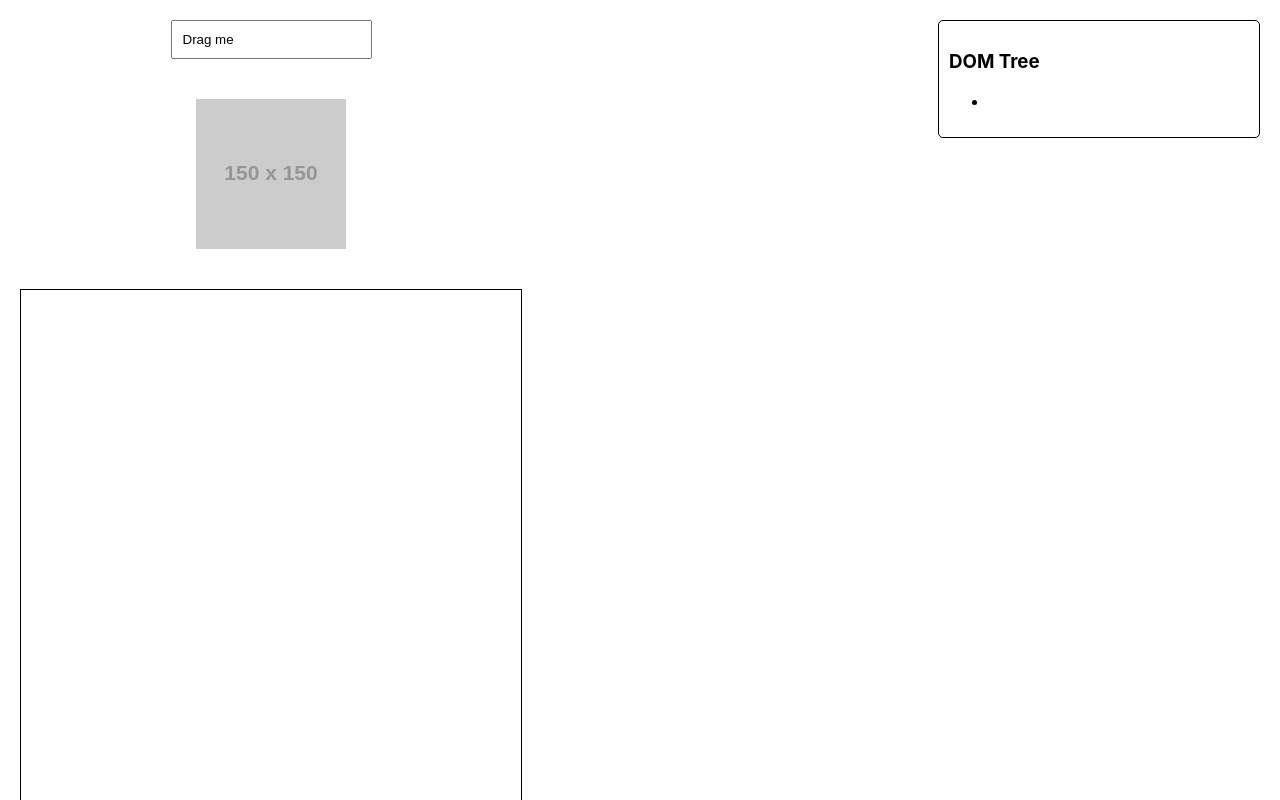
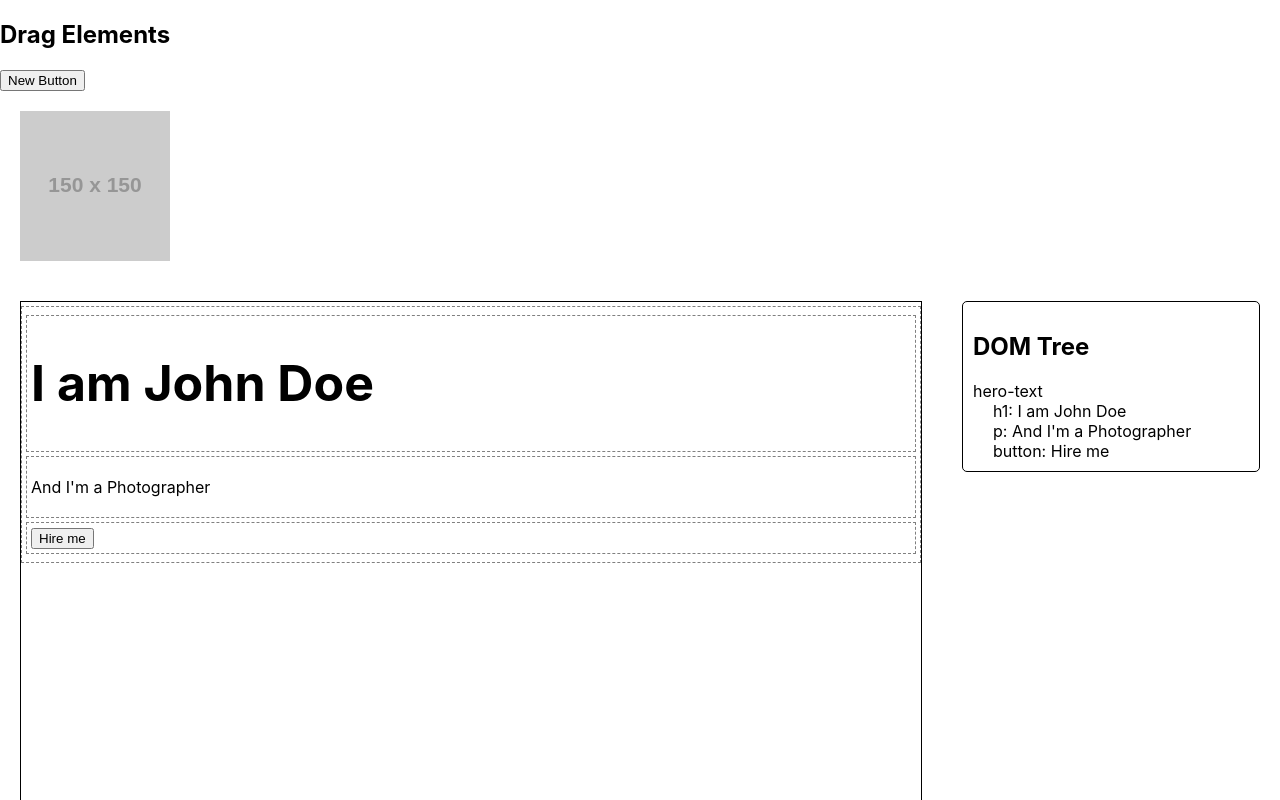
Before and after one commit to Harsh71019/visual-editor, a React (Create React App) app: page / in a window 1280 px wide. Shown: the top 800 px of the page. Built offline with nearby package versions, Linux system fonts and the light colour scheme; the HTML template or start-up script is replaced by a standard one.

Commit message:
reorder working

```diff
--- a/src/App.js
+++ b/src/App.js
@@ -1,36 +1,111 @@
 import React, { useState } from 'react';
 import { DndProvider } from 'react-dnd';
 import { HTML5Backend } from 'react-dnd-html5-backend';
-import DragButton from './components/button/dragbutton.jsx';
 import DropZone from './components/dropzone/dropzone.jsx';
 import DomTree from './components/domtree/domtree.jsx';
+import DragButton from './components/button/dragbutton.jsx';
 import DragImage from './components/image/image.jsx';
 import './App.css';
 
+const initialJson = {
+  type: 'div',
+  props: {
+    className: 'hero-image',
+    children: [
+      {
+        type: 'div',
+        props: {
+          className: 'hero-text',
+          children: [
+            {
+              type: 'h1',
+              props: {
+                id: '1',
+                style: { fontSize: '50px' },
+                content: 'I am John Doe',
+                csEditable: true,
+              },
+            },
+            {
+              type: 'p',
+              props: {
+                id: '2',
+                content: "And I'm a Photographer",
+                csEditable: true,
+              },
+            },
+            {
+              type: 'button',
+              props: {
+                id: '3',
+                content: 'Hire me',
+                csEditable: true,
+              },
+            },
+          ],
+        },
+      },
+    ],
+  },
+};
+
 function App() {
-  const [nodes, setNodes] = useState([
-    { id: 'root', type: 'div', children: [] },
-  ]);
+  const [json, setJson] = useState(initialJson);
 
-  const updateNodes = (item) => {
-    setNodes((prevNodes) => {
-      const newNodes = JSON.parse(JSON.stringify(prevNodes));
-      const rootNode = newNodes[0];
-      rootNode.children.push(item);
-      return newNodes;
+  const reorderElements = (id, offsetY, type, content) => {
+    const newJson = { ...json };
+    const elements = newJson.props.children[0].props.children;
+
+    const index = elements.findIndex((el) => el.id === id);
+    const [movedElement] = elements.splice(index, 1);
+
+    let insertIndex = elements.findIndex((el) => {
+      const elDom = document.getElementById(el.id);
+      if (elDom) {
+        const elRect = elDom.getBoundingClientRect();
+        return offsetY < elRect.top;
+      }
+      return false;
     });
+
+    if (insertIndex === -1) {
+      elements.push(movedElement);
+    } else {
+      elements.splice(insertIndex, 0, movedElement);
+    }
+
+    setJson(newJson);
+  };
+
+  const handleChange = (id, newText) => {
+    const newJson = { ...json };
+    const elements = newJson.props.children[0].props.children;
+
+    const element = elements.find((el) => el.id === id);
+    if (element) {
+      element.props.content = newText;
+    }
+
+    setJson(newJson);
   };
 
   return (
     <DndProvider backend={HTML5Backend}>
+      <div>
+        <h2>Drag Elements</h2>
+        <DragButton id='dragButton1' content='New Button' />
+        <DragImage id='dragImage1' />
+      </div>
       <div className='App'>
         <div className='left'>
-          <DragButton />
-          <DragImage />
-          <DropZone onDrop={updateNodes} />
+          <DropZone
+            json={json}
+            onReorder={reorderElements}
+            onChange={handleChange}
+          />
         </div>
         <div className='right'>
-          <DomTree nodes={nodes} setNodes={setNodes} />
+          <DomTree nodes={json.props.children} />
         </div>
       </div>
     </DndProvider>
--- a/src/components/button/dragbutton.jsx
+++ b/src/components/button/dragbutton.jsx
@@ -1,34 +1,24 @@
-import React, { useState } from 'react';
+import React from 'react';
 import { useDrag } from 'react-dnd';
 
-const DragButton = () => {
-  const [name, setName] = useState('Drag me');
-
+const DragButton = ({ id, content }) => {
   const [{ isDragging }, drag] = useDrag(() => ({
     type: 'button',
-    item: { id: `button-${Date.now()}`, type: 'button', name },
+    item: { id, type: 'button', content },
     collect: (monitor) => ({
       isDragging: !!monitor.isDragging(),
     }),
   }));
 
-  const handleChange = (e) => {
-    setName(e.target.value);
+  const style = {
+    opacity: isDragging ? 0.5 : 1,
+    cursor: 'move',
   };
 
   return (
-    <input
-      type='text'
-      value={name}
-      ref={drag}
-      onChange={handleChange}
-      style={{
-        padding: '10px',
-        margin: '20px',
-        cursor: 'grab',
-        opacity: isDragging ? 0.5 : 1,
-      }}
-    />
+    <button ref={drag} style={style}>
+      {content}
+    </button>
   );
 };
 
--- a/src/components/domtree/domtree.jsx
+++ b/src/components/domtree/domtree.jsx
@@ -1,45 +1,31 @@
 import React from 'react';
 
-const renderNode = (node, handleEdit) => (
-  <li key={node.id}>
-    {node.type === 'button' ? (
-      <div>
-        <span>Button: </span>
-        <input
-          type='text'
-          value={node.name}
-          onChange={(e) => handleEdit(node.id, e.target.value)}
-        />
+const renderNode = (node) => {
+  if (node.type === 'div') {
+    return (
+      <div key={node.props.className}>
+        <div>{node.props.className}</div>
+        <div style={{ paddingLeft: '20px' }}>
+          {node.props.children.map((child, index) => renderNode(child))}
+        </div>
       </div>
-    ) : node.type === 'image' ? (
-      <div>Image</div>
-    ) : null}
-    {node.children && node.children.length > 0 && (
-      <ul>{node.children.map((child) => renderNode(child, handleEdit))}</ul>
-    )}
-  </li>
-);
+    );
+  }
+  return (
+    <div key={node.props.content || node.props.className}>
+      {node.type === 'button' && <div>button: {node.props.content}</div>}
+      {node.type === 'image' && <div>image</div>}
+      {node.type === 'h1' && <div>h1: {node.props.content}</div>}
+      {node.type === 'p' && <div>p: {node.props.content}</div>}
+    </div>
+  );
+};
 
-const DomTree = ({ nodes, setNodes }) => {
-  const handleEdit = (id, newName) => {
-    const updateNode = (nodes) => {
-      for (let node of nodes) {
-        if (node.id === id) {
-          node.name = newName;
-        } else if (node.children.length > 0) {
-          updateNode(node.children);
-        }
-      }
-    };
-    const newNodes = [...nodes];
-    updateNode(newNodes);
-    setNodes(newNodes);
-  };
-
+const DomTree = ({ nodes }) => {
   return (
     <div>
-      <h3>DOM Tree</h3>
-      <ul>{nodes.map((node) => renderNode(node, handleEdit))}</ul>
+      <h2>DOM Tree</h2>
+      <div>{nodes.map((node, index) => renderNode(node))}</div>
     </div>
   );
 };
--- a/src/components/dropzone/dropzone.jsx
+++ b/src/components/dropzone/dropzone.jsx
@@ -1,47 +1,118 @@
-import React from 'react';
-import { useDrop } from 'react-dnd';
+import React, { useState } from 'react';
+import { useDrop, useDrag } from 'react-dnd';
 
-const DropZone = ({ onDrop }) => {
-  const [{ isOver }, drop] = useDrop(() => ({
-    accept: ['button', 'image'],
-    drop: (item) => {
+const DraggableElement = ({ id, type, children, isDragging }) => {
+  const [{ isDrag }, drag] = useDrag(() => ({
+    type: 'editable',
+    item: { id, type },
+    collect: (monitor) => ({
+      isDragging: !!monitor.isDragging(),
+    }),
+  }));
+
+  const style = {
+    opacity: isDragging ? 0.5 : 1,
+    cursor: 'move',
+    border: isDragging ? '2px solid blue' : '1px dashed gray',
+    padding: '4px',
+    margin: '4px 0',
+  };
+
+  return (
+    <div ref={drag} style={style}>
+      {children}
+    </div>
+  );
+};
+
+const renderElement = (element, onHover, onLeave) => {
+  switch (element.type) {
+    case 'div':
+      return (
+        <div className={element.props.className} style={element.props.style}>
+          {element.props.children.map((child, index) => (
+            <DraggableElement
+              key={index}
+              id={child.id}
+              type={child.type}
+              isDragging={child.isDragging}
+              onMouseEnter={() => onHover(child.id)}
+              onMouseLeave={() => onLeave(child.id)}
+            >
+              {renderElement(child, onHover, onLeave)}
+            </DraggableElement>
+          ))}
+        </div>
+      );
+    case 'h1':
+      return <h1 style={element.props.style}>{element.props.content}</h1>;
+    case 'p':
+      return <p style={element.props.style}>{element.props.content}</p>;
+    case 'button':
+      return (
+        <button style={element.props.style}>{element.props.content}</button>
+      );
+    case 'image':
+      return (
+        <img
+          src={element.props.src}
+          alt='Draggable'
+          style={element.props.style}
+        />
+      );
+    default:
+      return null;
+  }
+};
+
+const DropZone = ({ json, onReorder }) => {
+  const [hoveredElement, setHoveredElement] = useState(null);
+
+  const [{ isOver }, drop] = useDrop({
+    accept: ['editable', 'button', 'image'],
+    drop: (item, monitor) => {
       const dropZone = document.getElementById('dropZone');
-      let element;
+      const dropClientOffset = monitor.getClientOffset();
+      const dropZoneRect = dropZone.getBoundingClientRect();
+      const offsetY = dropClientOffset.y - dropZoneRect.top;
 
-      if (item.type === 'button') {
-        element = document.createElement('button');
-        element.innerText = item.name;
-      } else if (item.type === 'image') {
-        element = document.createElement('img');
-        element.src = item.src;
-        element.alt = 'Dropped Image';
-        element.style.width = '150px';
-        element.style.height = '150px';
-      }
-
-      if (element) {
-        element.id = item.id;
-        dropZone.appendChild(element);
-        onDrop(item);
-      }
+      onReorder(item.id, offsetY, item.type, item.content);
     },
     collect: (monitor) => ({
       isOver: !!monitor.isOver(),
     }),
-  }));
+  });
+
+  const handleHover = (id) => {
+    setHoveredElement(id);
+  };
+
+  const handleLeave = (id) => {
+    if (hoveredElement === id) {
+      setHoveredElement(null);
+    }
+  };
+
+  const updatedJson = { ...json };
+  updatedJson.props.children[0].props.children =
+    updatedJson.props.children[0].props.children.map((child) => ({
+      ...child,
+      isDragging: hoveredElement === child.id,
+    }));
 
   return (
     <div
       id='dropZone'
       ref={drop}
       style={{
-        width: '500px',
-        height: '700px',
+        width: '900px',
+        height: '900px',
         border: '1px solid black',
         margin: '20px',
-        backgroundColor: isOver ? 'lightgreen' : 'white',
       }}
-    ></div>
+    >
+      {renderElement(updatedJson, handleHover, handleLeave)}
+    </div>
   );
 };
 
--- a/src/components/image/image.jsx
+++ b/src/components/image/image.jsx
@@ -14,11 +14,7 @@ const DragImage = () => {
     }),
   }));
 
-  return (
-    <div
-      id='imageDrag'
-      ref={drag}
-      style={{
+  const style = {
     width: '150px',
     height: '150px',
     backgroundImage: 'url(https://via.placeholder.com/150)',
@@ -26,9 +22,9 @@ const DragImage = () => {
     cursor: 'grab',
     margin: '20px',
     opacity: isDragging ? 0.5 : 1,
-      }}
-    />
-  );
+  };
+
+  return <div id='imageDrag' ref={drag} style={style} />;
 };
 
 export default DragImage;
```
Also changed, not shown: 1 other file (tests, documents, lock files or other folders). Lines whose indentation alone changed are shown as unchanged.
